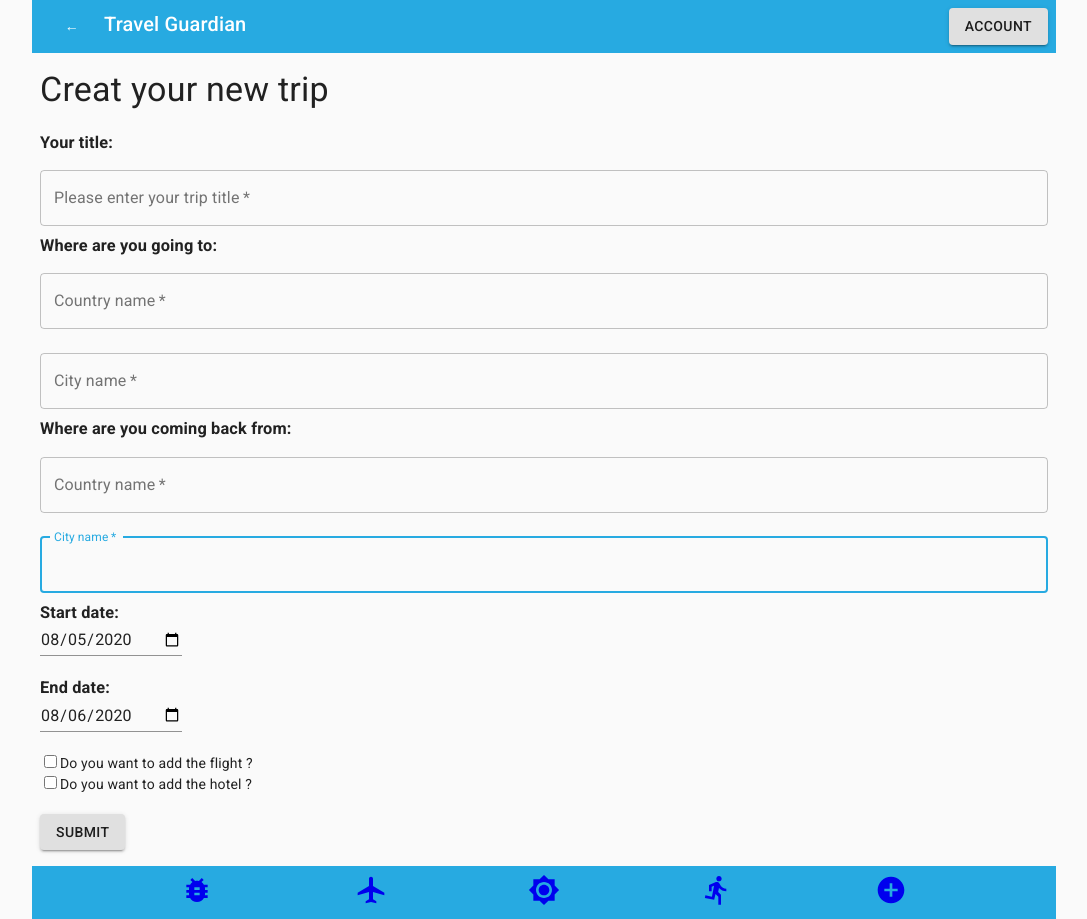
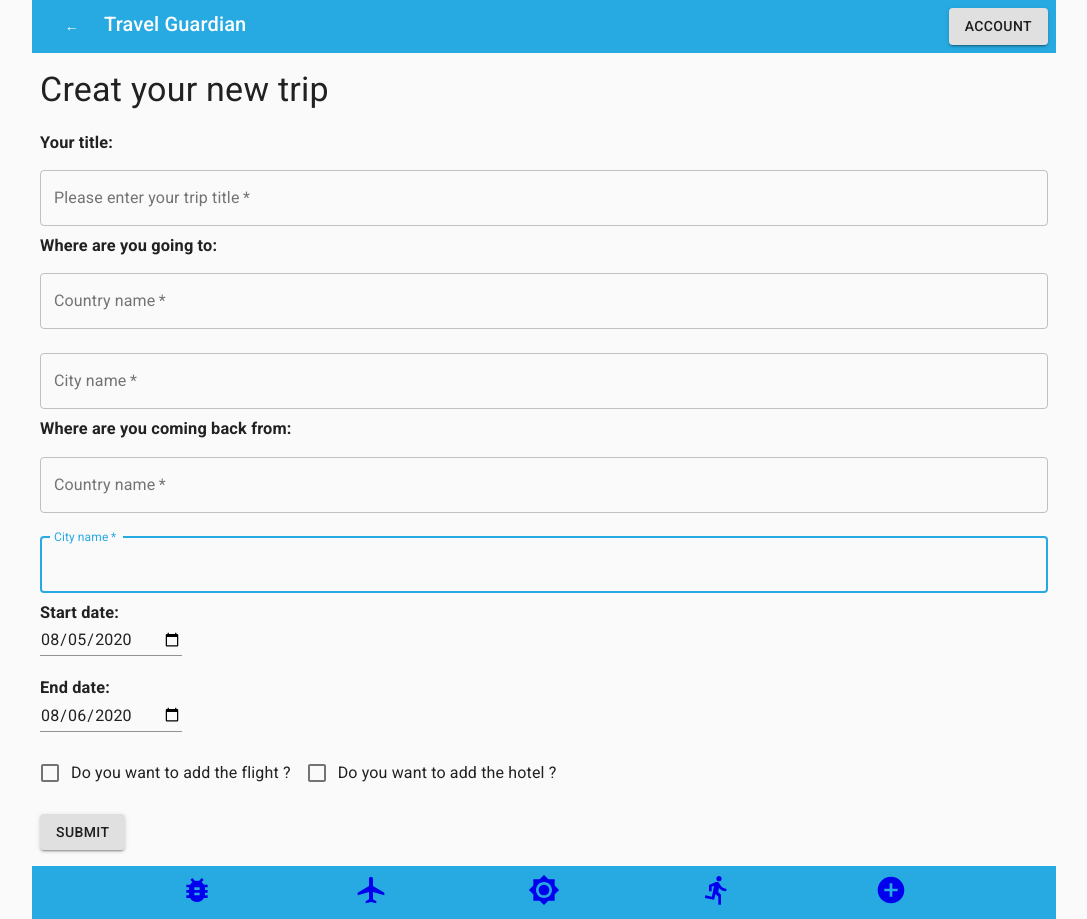
Before and after one commit to StevenMcHenry01/642_group_final_implementation, a React (Create React App) app: page /NewTrip in a window 1280 px wide. Shown: the whole page, without its empty margins (96-1183 px from the left). Built offline with nearby package versions, Linux system fonts and the light colour scheme.

Commit message:
newtripform complete

```diff
--- a/src/components/NewTripForm/NewTripForm.js
+++ b/src/components/NewTripForm/NewTripForm.js
@@ -4,6 +4,7 @@ import {
   TextField,
   FormControl,
   FormControlLabel,
+  Checkbox,
 } from '@material-ui/core'
 import { makeStyles } from '@material-ui/core/styles'
 import Button from '@material-ui/core/Button'
@@ -97,7 +98,9 @@ const NewTripForm = () => {
         </Typography>
         <TextField
           inputRef={register}
+          required
           id='startdate'
+          name='startdate'
           type='date'
           defaultValue='2020-08-05'
         />
@@ -108,18 +111,29 @@ const NewTripForm = () => {
         </Typography>
         <TextField
           inputRef={register}
+          required
           id='enddate'
+          name='enddate'
           type='date'
           defaultValue='2020-08-06'
         />
         <br />
         <br />
-        <input type='checkbox' value='flight' />
-        Do you want to add the flight ?<br />
-        <input type='checkbox' value='hotel' />
-        Do you want to add the hotel ?<br />
+        <FormControlLabel
+            control ={
+            <Controller as ={Checkbox} control ={control} name ="DoWantFlight" defaultValue={false}/>}
+            label= "Do you want to add the flight ?"
+        />
+        <FormControlLabel
+            control ={
+            <Controller as ={Checkbox} control ={control} name ="DoWantHotel" defaultValue={false}/>}
+            label= "Do you want to add the hotel ?"
+        />
         <br />
-        <Button type='submit' variant='contained'>Submit</Button>
+        <br />
+        <Button type='submit'
+        variant='contained'
+        >Submit</Button>
       </form>
     </div>
   )
```
Also changed, not shown: 1 other file (tests, documents, lock files or other folders).
